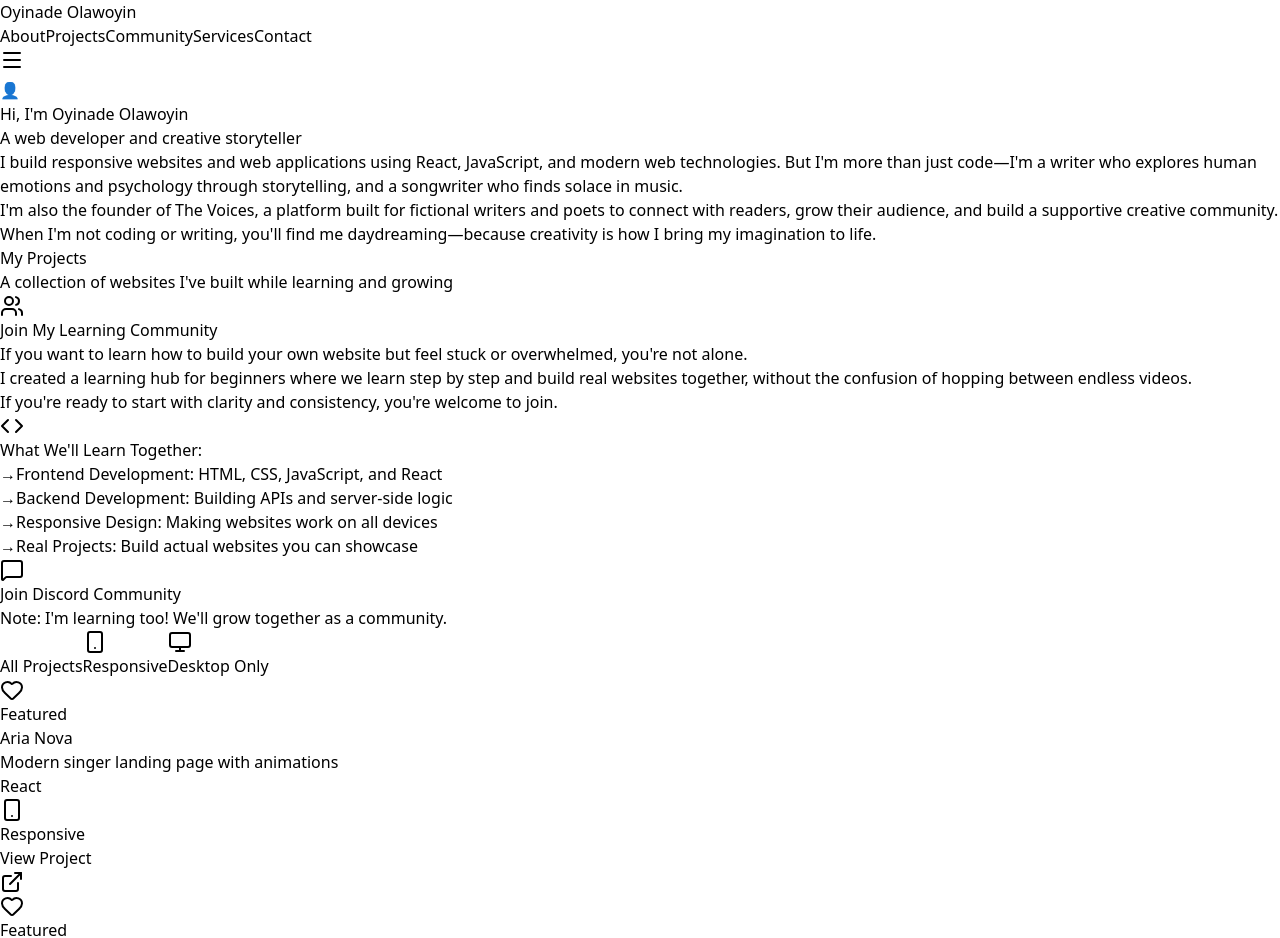
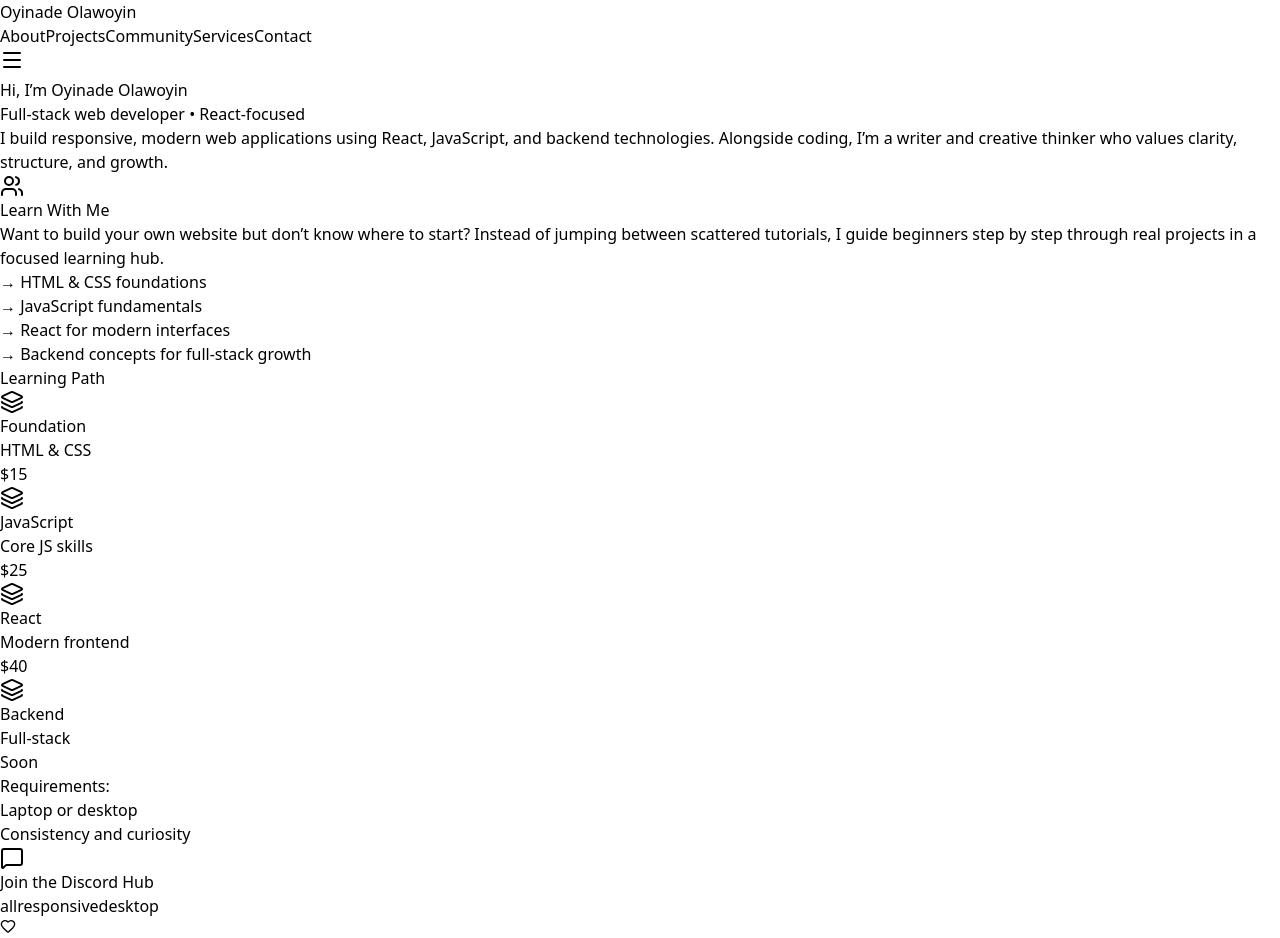
Before and after one commit to oyinadeolawoyin/-Portfolio, a React (Vite) app: page / in a window 1280 px wide. Shown: the top 938 px of the page. Built offline with nearby package versions, Linux system fonts and the light colour scheme.

Commit message:
Update the page

```diff
--- a/src/App.jsx
+++ b/src/App.jsx
@@ -1,5 +1,16 @@
 import React, { useState } from 'react';
-import { ExternalLink, Github, MessageSquare, Monitor, Smartphone, Code, Heart, Users, Menu, X } from 'lucide-react';
+import {
+  ExternalLink,
+  MessageSquare,
+  Monitor,
+  Smartphone,
+  Code,
+  Heart,
+  Users,
+  Menu,
+  X,
+  Layers
+} from 'lucide-react';
 
 export default function Portfolio() {
   const [activeFilter, setActiveFilter] = useState('all');
@@ -12,7 +23,7 @@ export default function Portfolio() {
       tech: 'React',
       responsive: true,
       featured: true,
-      description: 'Modern singer landing page with animations'
+      description: 'Modern singer landing page with smooth animations'
     },
     {
       title: 'Brew Haven',
@@ -20,7 +31,7 @@ export default function Portfolio() {
       tech: 'React + localStorage',
       responsive: true,
       featured: true,
-      description: 'Coffee ordering website with cart system'
+      description: 'Coffee ordering website with cart functionality'
     },
     {
       title: 'Ease Shopping',
@@ -36,21 +47,21 @@ export default function Portfolio() {
       tech: 'React',
       responsive: true,
       featured: true,
-      description: 'Interactive memory game application'
+      description: 'Interactive memory game built with React'
     },
     {
       title: 'Birthday Box',
       url: 'https://birthdaybox.netlify.app/',
       tech: 'HTML & CSS',
       responsive: true,
-      description: 'Responsive celebration page'
+      description: 'Responsive celebration landing page'
     },
     {
       title: 'CV Application',
       url: 'https://cvapplication-odin.netlify.app/',
       tech: 'React',
       responsive: true,
-      description: 'Resume builder application'
+      description: 'Resume builder web application'
     },
     {
       title: 'The Voices',
@@ -58,14 +69,14 @@ export default function Portfolio() {
       tech: 'Full Stack',
       responsive: true,
       featured: true,
-      description: 'Complete full-stack web application'
+      description: 'Full-stack platform for writers and readers'
     },
     {
       title: 'Battleship',
       url: 'https://battleship-odin-project.netlify.app/',
       tech: 'JavaScript',
       responsive: false,
-      description: 'Classic battleship game'
+      description: 'Classic battleship game (desktop-focused)'
     },
     {
       title: 'Weather App',
@@ -79,7 +90,7 @@ export default function Portfolio() {
       url: 'https://odin-calculator-foundation-project.netlify.app/',
       tech: 'JavaScript',
       responsive: false,
-      description: 'Functional calculator app'
+      description: 'Functional calculator application'
     }
   ];
 
@@ -92,330 +103,188 @@ export default function Portfolio() {
 
   return (
     <div className="min-h-screen bg-gradient-to-br from-slate-900 via-purple-900 to-slate-900">
-      {/* Navigation Header */}
-      <nav className="sticky top-0 z-50 bg-slate-900/95 backdrop-blur-sm border-b border-purple-500/30 shadow-lg">
-        <div className="container mx-auto px-4 py-4">
-          <div className="flex justify-between items-center">
+      {/* Navigation */}
+      <nav className="sticky top-0 z-50 bg-slate-900/95 backdrop-blur-sm border-b border-purple-500/30">
+        <div className="container mx-auto px-4 py-4 flex justify-between items-center">
           <h1 className="text-2xl font-bold text-white">Oyinade Olawoyin</h1>
 
-            {/* Desktop Menu */}
           <div className="hidden md:flex gap-6">
-              <a href="#about" className="text-purple-200 hover:text-white transition-colors">About</a>
-              <a href="#projects" className="text-purple-200 hover:text-white transition-colors">Projects</a>
-              <a href="#community" className="text-purple-200 hover:text-white transition-colors">Community</a>
-              <a href="#services" className="text-purple-200 hover:text-white transition-colors">Services</a>
-              <a href="#contact" className="text-purple-200 hover:text-white transition-colors">Contact</a>
+            {['about', 'projects', 'community', 'services', 'contact'].map(link => (
+              <a
+                key={link}
+                href={`#${link}`}
+                className="text-purple-200 hover:text-white transition-colors"
+              >
+                {link.charAt(0).toUpperCase() + link.slice(1)}
+              </a>
+            ))}
           </div>
 
-            {/* Mobile Menu Button */}
           <button
             onClick={() => setMobileMenuOpen(!mobileMenuOpen)}
             className="md:hidden text-white"
           >
-              {mobileMenuOpen ? <X className="w-6 h-6" /> : <Menu className="w-6 h-6" />}
+            {mobileMenuOpen ? <X /> : <Menu />}
           </button>
         </div>
 
-          {/* Mobile Menu */}
         {mobileMenuOpen && (
-            <div className="md:hidden mt-4 pb-4 space-y-3">
+          <div className="md:hidden px-4 pb-4 space-y-3">
+            {['about', 'projects', 'community', 'services', 'contact'].map(link => (
               <a
-                href="#about"
+                key={link}
+                href={`#${link}`}
                 onClick={() => setMobileMenuOpen(false)}
-                className="block text-purple-200 hover:text-white transition-colors"
+                className="block text-purple-200 hover:text-white"
               >
-                About
+                {link.charAt(0).toUpperCase() + link.slice(1)}
               </a>
-              <a
-                href="#projects"
-                onClick={() => setMobileMenuOpen(false)}
-                className="block text-purple-200 hover:text-white transition-colors"
-              >
-                Projects
-              </a>
-              <a
-                href="#community"
-                onClick={() => setMobileMenuOpen(false)}
-                className="block text-purple-200 hover:text-white transition-colors"
-              >
-                Community
-              </a>
-              <a
-                href="#services"
-                onClick={() => setMobileMenuOpen(false)}
-                className="block text-purple-200 hover:text-white transition-colors"
-              >
-                Services
-              </a>
-              <a
-                href="#contact"
-                onClick={() => setMobileMenuOpen(false)}
-                className="block text-purple-200 hover:text-white transition-colors"
-              >
-                Contact
-              </a>
+            ))}
           </div>
         )}
-        </div>
       </nav>
 
-      {/* About/Introduction Section */}
+      {/* About */}
       <section id="about" className="container mx-auto px-4 py-16">
-        <div className="max-w-5xl mx-auto">
-          <div className="flex flex-col md:flex-row items-center gap-12 bg-white/5 backdrop-blur-sm rounded-3xl p-8 border border-purple-500/20">
-            {/* Avatar Placeholder */}
-            <div className="w-64 h-64 rounded-full bg-gradient-to-br from-purple-500 to-pink-500 flex-shrink-0 shadow-2xl border-4 border-white/10 flex items-center justify-center overflow-hidden">
-              {/* Replace this with your actual image */}
-              <div className="text-white text-6xl">👤</div>
-              {/* When you have your image, use: <img src="your-image.jpg" alt="Oyinade Olawoyin" className="w-full h-full object-cover" /> */}
+        <div className="max-w-5xl mx-auto bg-white/5 rounded-3xl p-8 border border-purple-500/20">
+          <h2 className="text-4xl md:text-5xl font-bold text-white mb-4">
+            Hi, I’m Oyinade Olawoyin
+          </h2>
+          <p className="text-xl text-purple-200 mb-6">
+            Full-stack web developer • React-focused
+          </p>
+          <p className="text-purple-100 leading-relaxed">
+            I build responsive, modern web applications using React, JavaScript,
+            and backend technologies. Alongside coding, I’m a writer and creative
+            thinker who values clarity, structure, and growth.
+          </p>
+        </div>
+      </section>
+
+      {/* Learning Community */}
+      <section id="community" className="container mx-auto px-4 py-16 max-w-4xl">
+        <div className="bg-gradient-to-r from-purple-600 to-blue-600 rounded-2xl p-8">
+          <div className="flex items-center gap-3 mb-4">
+            <Users className="text-white" />
+            <h2 className="text-3xl font-bold text-white">Learn With Me</h2>
           </div>
 
-            {/* Introduction Text */}
-            <div className="flex-1">
-              <h2 className="text-4xl md:text-5xl font-bold text-white mb-4">
-                Hi, I'm Oyinade Olawoyin
-              </h2>
-              <p className="text-xl text-purple-200 mb-6">
-                A web developer and creative storyteller
+          <p className="text-white mb-6">
+            Want to build your own website but don’t know where to start?
+            Instead of jumping between scattered tutorials, I guide beginners
+            step by step through real projects in a focused learning hub.
           </p>
 
-              <div className="space-y-4 text-purple-100 leading-relaxed">
-                <p>
-                  I build responsive websites and web applications using React, JavaScript, and modern web technologies. But I'm more than just code—I'm a writer who explores human emotions and psychology through storytelling, and a songwriter who finds solace in music.
-                </p>
-                <p>
-                  I'm also the founder of <a href="https://thevoices.netlify.app/" target="_blank" rel="noopener noreferrer" className="text-purple-400 hover:text-purple-300 underline">The Voices</a>, a platform built for fictional writers and poets to connect with readers, grow their audience, and build a supportive creative community.
-                </p>
-                <p>
-                  When I'm not coding or writing, you'll find me daydreaming—because creativity is how I bring my imagination to life.
-                </p>
+          <ul className="space-y-3 text-white mb-8">
+            <li>→ HTML & CSS foundations</li>
+            <li>→ JavaScript fundamentals</li>
+            <li>→ React for modern interfaces</li>
+            <li>→ Backend concepts for full-stack growth</li>
+          </ul>
+
+          {/* Pricing */}
+          <div className="bg-white/10 rounded-xl p-6">
+            <h3 className="text-2xl font-bold text-white mb-6 text-center">
+              Learning Path
+            </h3>
+
+            <div className="grid md:grid-cols-4 gap-4">
+              <PriceCard title="Foundation" price="$15" desc="HTML & CSS" />
+              <PriceCard title="JavaScript" price="$25" desc="Core JS skills" />
+              <PriceCard title="React" price="$40" desc="Modern frontend" />
+              <PriceCard title="Backend" price="Soon" desc="Full-stack" muted />
             </div>
+
+            <div className="mt-6 text-purple-100">
+              <p>Requirements:</p>
+              <ul className="list-disc ml-6">
+                <li>Laptop or desktop</li>
+                <li>Consistency and curiosity</li>
+              </ul>
+            </div>
+
+            <div className="text-center mt-8">
+              <a
+                href="YOUR_DISCORD_LINK"
+                className="inline-flex items-center gap-2 bg-white text-purple-700 px-6 py-3 rounded-full font-bold"
+              >
+                <MessageSquare />
+                Join the Discord Hub
+              </a>
             </div>
           </div>
         </div>
       </section>
 
-      {/* Projects Section */}
+      {/* Projects */}
       <section id="projects" className="container mx-auto px-4 py-16">
-        <div className="text-center mb-16">
-          <h1 className="text-5xl font-bold text-white mb-4">
-            My Projects
-          </h1>
-          <p className="text-xl text-purple-200">
-            A collection of websites I've built while learning and growing
-          </p>
+        <div className="flex justify-center gap-4 mb-10">
+          {['all', 'responsive', 'desktop'].map(filter => (
+            <button
+              key={filter}
+              onClick={() => setActiveFilter(filter)}
+              className={`px-5 py-2 rounded-full ${
+                activeFilter === filter
+                  ? 'bg-white text-purple-900'
+                  : 'bg-white/20 text-white'
+              }`}
+            >
+              {filter}
+            </button>
+          ))}
         </div>
 
-        {/* Learning Community Section */}
-        <div id="community" className="max-w-3xl mx-auto mb-16 bg-gradient-to-r from-purple-600 to-blue-600 rounded-2xl p-8 shadow-2xl">
-          <div className="flex items-center gap-3 mb-4">
-            <Users className="w-8 h-8 text-white" />
-            <h2 className="text-3xl font-bold text-white">Join My Learning Community</h2>
-          </div>
-
-          <div className="bg-white/10 backdrop-blur-sm rounded-xl p-6 mb-6">
-            <p className="text-white text-lg leading-relaxed mb-4">
-              If you want to learn how to build your own website but feel stuck or overwhelmed, you're not alone.
-            </p>
-            <p className="text-white text-lg leading-relaxed mb-4">
-              I created a learning hub for beginners where we learn step by step and build real websites together, without the confusion of hopping between endless videos.
-            </p>
-            <p className="text-white text-lg leading-relaxed">
-              If you're ready to start with clarity and consistency, you're welcome to join.
-            </p>
-          </div>
-
-          <div className="bg-white/10 backdrop-blur-sm rounded-xl p-6">
-            <h3 className="text-xl font-semibold text-white mb-4 flex items-center gap-2">
-              <Code className="w-6 h-6" />
-              What We'll Learn Together:
-            </h3>
-            <ul className="space-y-3 text-white">
-              <li className="flex items-start gap-2">
-                <span className="text-yellow-300 mt-1">→</span>
-                <span>Frontend Development: HTML, CSS, JavaScript, and React</span>
-              </li>
-              <li className="flex items-start gap-2">
-                <span className="text-yellow-300 mt-1">→</span>
-                <span>Backend Development: Building APIs and server-side logic</span>
-              </li>
-              <li className="flex items-start gap-2">
-                <span className="text-yellow-300 mt-1">→</span>
-                <span>Responsive Design: Making websites work on all devices</span>
-              </li>
-              <li className="flex items-start gap-2">
-                <span className="text-yellow-300 mt-1">→</span>
-                <span>Real Projects: Build actual websites you can showcase</span>
-              </li>
-            </ul>
-          </div>
-
-          <div className="mt-6 text-center">
-            <a
-              href="YOUR_DISCORD_LINK_HERE"
-              target="_blank"
-              rel="noopener noreferrer"
-              className="inline-flex items-center gap-2 bg-white text-purple-700 px-8 py-4 rounded-full font-bold text-lg hover:bg-purple-100 transition-all transform hover:scale-105 shadow-lg"
-            >
-              <MessageSquare className="w-6 h-6" />
-              Join Discord Community
-            </a>
-            <p className="text-white/80 text-sm mt-3">
-              Note: I'm learning too! We'll grow together as a community.
-            </p>
-          </div>
-        </div>
-
-        {/* Filter Buttons */}
-        <div className="flex justify-center gap-4 mb-12 flex-wrap">
-          <button
-            onClick={() => setActiveFilter('all')}
-            className={`px-6 py-3 rounded-full font-semibold transition-all ${
-              activeFilter === 'all'
-                ? 'bg-white text-purple-900 shadow-lg scale-105'
-                : 'bg-white/20 text-white hover:bg-white/30'
-            }`}
-          >
-            All Projects
-          </button>
-          <button
-            onClick={() => setActiveFilter('responsive')}
-            className={`px-6 py-3 rounded-full font-semibold transition-all flex items-center gap-2 ${
-              activeFilter === 'responsive'
-                ? 'bg-white text-purple-900 shadow-lg scale-105'
-                : 'bg-white/20 text-white hover:bg-white/30'
-            }`}
-          >
-            <Smartphone className="w-4 h-4" />
-            Responsive
-          </button>
-          <button
-            onClick={() => setActiveFilter('desktop')}
-            className={`px-6 py-3 rounded-full font-semibold transition-all flex items-center gap-2 ${
-              activeFilter === 'desktop'
-                ? 'bg-white text-purple-900 shadow-lg scale-105'
-                : 'bg-white/20 text-white hover:bg-white/30'
-            }`}
-          >
-            <Monitor className="w-4 h-4" />
-            Desktop Only
-          </button>
-        </div>
-
-        {/* Projects Grid */}
-        <div className="grid grid-cols-1 md:grid-cols-2 lg:grid-cols-3 gap-6 max-w-7xl mx-auto">
-          {filteredProjects.map((project, index) => (
+        <div className="grid md:grid-cols-3 gap-6 max-w-7xl mx-auto">
+          {filteredProjects.map((project, i) => (
             <div
-              key={index}
-              className={`bg-white/10 backdrop-blur-sm rounded-xl p-6 hover:bg-white/20 transition-all transform hover:scale-105 hover:shadow-2xl ${
-                project.featured ? 'ring-2 ring-yellow-400' : ''
-              }`}
+              key={i}
+              className="bg-white/10 rounded-xl p-6 hover:scale-105 transition"
             >
               {project.featured && (
-                <div className="flex items-center gap-1 text-yellow-400 text-sm font-semibold mb-2">
-                  <Heart className="w-4 h-4 fill-current" />
+                <div className="text-yellow-400 flex items-center gap-1 mb-2">
+                  <Heart className="fill-current" size={16} />
                   Featured
                 </div>
               )}
-
-              <h3 className="text-2xl font-bold text-white mb-2">
+              <h3 className="text-xl font-bold text-white">
                 {project.title}
               </h3>
-
               <p className="text-purple-200 mb-3">{project.description}</p>
-
-              <div className="flex items-center gap-2 mb-4">
-                <span className="px-3 py-1 bg-purple-500/50 text-white text-sm rounded-full">
-                  {project.tech}
-                </span>
-                {project.responsive ? (
-                  <span className="px-3 py-1 bg-green-500/50 text-white text-sm rounded-full flex items-center gap-1">
-                    <Smartphone className="w-3 h-3" />
-                    Responsive
-                  </span>
-                ) : (
-                  <span className="px-3 py-1 bg-orange-500/50 text-white text-sm rounded-full flex items-center gap-1">
-                    <Monitor className="w-3 h-3" />
-                    Desktop
-                  </span>
-                )}
-              </div>
 
               <a
                 href={project.url}
                 target="_blank"
                 rel="noopener noreferrer"
-                className="inline-flex items-center gap-2 text-white hover:text-purple-300 font-semibold transition-colors"
+                className="text-white inline-flex gap-1"
               >
-                View Project
-                <ExternalLink className="w-4 h-4" />
+                View
+                <ExternalLink size={16} />
               </a>
             </div>
           ))}
         </div>
+      </section>
 
-        {/* Services Section */}
-        <div id="services" className="max-w-3xl mx-auto mt-16 mb-16 bg-gradient-to-r from-blue-600 to-purple-600 rounded-2xl p-8 shadow-2xl">
-          <div className="text-center mb-6">
-            <h2 className="text-3xl font-bold text-white mb-4">Need a Website?</h2>
-            <p className="text-white text-lg leading-relaxed mb-4">
-              I'm available to help bring your ideas to life! Whether you need a personal portfolio, a business landing page, or a simple web application, I'd love to work with you.
-            </p>
-            <p className="text-white/90 text-base leading-relaxed mb-6">
-              I'm still learning and growing as a developer, which means I'm eager to take on new projects and offer affordable rates. You'll get a dedicated developer who cares about your project and wants to deliver quality work.
-            </p>
-          </div>
-
-          <div className="bg-white/10 backdrop-blur-sm rounded-xl p-6 mb-6">
-            <h3 className="text-xl font-semibold text-white mb-4">What I Can Build:</h3>
-            <ul className="space-y-2 text-white">
-              <li className="flex items-start gap-2">
-                <span className="text-green-300 mt-1">✓</span>
-                <span>Responsive websites that work on all devices</span>
-              </li>
-              <li className="flex items-start gap-2">
-                <span className="text-green-300 mt-1">✓</span>
-                <span>Portfolio websites to showcase your work</span>
-              </li>
-              <li className="flex items-start gap-2">
-                <span className="text-green-300 mt-1">✓</span>
-                <span>Landing pages for businesses or products</span>
-              </li>
-              <li className="flex items-start gap-2">
-                <span className="text-green-300 mt-1">✓</span>
-                <span>Interactive web applications with React</span>
-              </li>
-              <li className="flex items-start gap-2">
-                <span className="text-green-300 mt-1">✓</span>
-                <span>Full-stack projects with backend integration</span>
-              </li>
-            </ul>
-          </div>
-
-          <div className="text-center">
-            <a
-              href="mailto:YOUR_EMAIL_HERE"
-              className="inline-flex items-center gap-2 bg-white text-blue-700 px-8 py-4 rounded-full font-bold text-lg hover:bg-blue-50 transition-all transform hover:scale-105 shadow-lg"
-            >
-              <MessageSquare className="w-6 h-6" />
-              Let's Discuss Your Project
-            </a>
-            <p className="text-white/80 text-sm mt-3">
-              Or reach out via Discord for a casual chat about your ideas!
-            </p>
-          </div>
-        </div>
-
-        {/* Footer */}
-        <footer id="contact" className="text-center mt-16 text-purple-200">
-          <p className="text-lg mb-2">
-            Built with passion while learning • More projects coming soon!
-          </p>
-          <p className="text-sm text-purple-300">
-            © 2025 Oyinade Olawoyin. All rights reserved.
-          </p>
+      <footer id="contact" className="text-center py-10 text-purple-300">
+        © 2025 Oyinade Olawoyin
       </footer>
-      </section>
     </div>
   );
 }
+
+function PriceCard({ title, price, desc, muted }) {
+  return (
+    <div
+      className={`rounded-xl p-4 text-center border ${
+        muted
+          ? 'border-slate-400/30 text-slate-300'
+          : 'border-purple-400/40 text-white'
+      }`}
+    >
+      <Layers className="mx-auto mb-2" />
+      <h4 className="font-bold text-lg">{title}</h4>
+      <p className="text-sm mb-2">{desc}</p>
+      <p className="text-2xl font-bold">{price}</p>
+    </div>
+  );
+}
```
Lines whose indentation alone changed are shown as unchanged.
